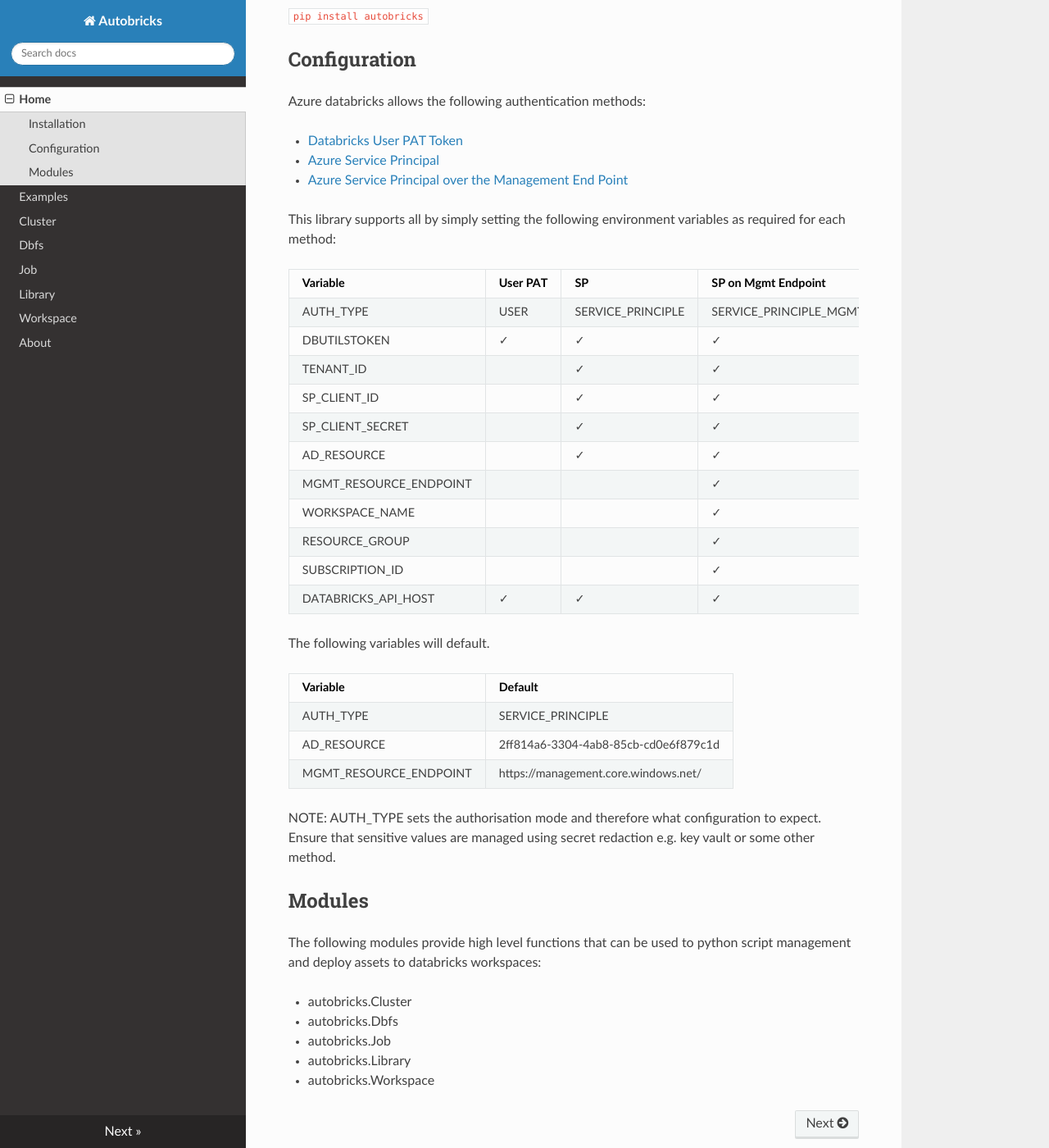
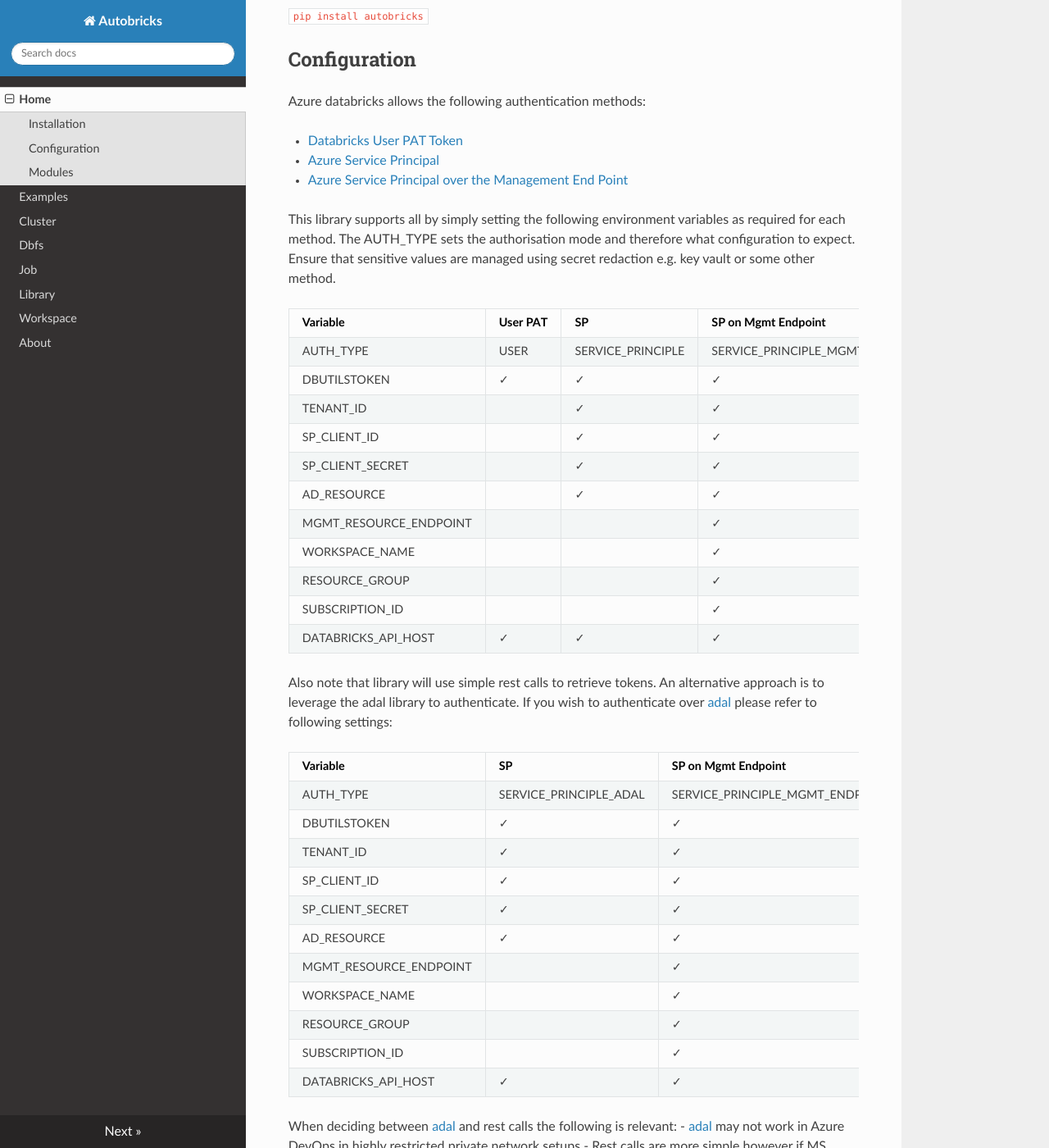
Before and after one commit to semanticinsight/autobricks, an MkDocs documentation site: the page built from docs/index.md, in a window 1280 px wide and 1400 px high, scrolled down 329 px. Shown: the whole window at 82% size. Built offline with MkDocs 1.6.1, drawn with Linux system fonts in a browser that asks for light colours; nearby versions of some CDN libraries; some of the changed text lies outside the part shown.

Commit message:
feat: extending auth

```diff
--- a/docs/index.md
+++ b/docs/index.md
@@ -16,7 +16,10 @@
 - [Azure Service Principal](https://docs.microsoft.com/en-us/azure/databricks/dev-tools/api/latest/aad/)
 - [Azure Service Principal over the Management End Point](https://docs.microsoft.com/en-us/azure/databricks/dev-tools/api/latest/aad/)
 
-This library supports all by simply setting the following environment variables as required for each method:
+This library supports all by simply setting the following environment variables as required for each method.
+The AUTH_TYPE sets the authorisation mode and therefore what configuration to expect.
+Ensure that sensitive values are managed using secret redaction e.g. key vault or some other method.
+
 
 | Variable              | User PAT | SP                  | SP on Mgmt Endpoint               |
 |-----------------------|----------|---------------------|-----------------------------------|
@@ -32,6 +35,28 @@
 |SUBSCRIPTION_ID        |          |                     | &#10003;                          |
 |DATABRICKS_API_HOST    | &#10003; | &#10003;            | &#10003;                          |
 
+Also note that library will use simple rest calls to retrieve tokens. An alternative approach
+is to leverage the adal library to authenticate. If you wish to authenticate over [adal](https://pypi.org/project/adal/) please
+refer to following settings:
+
+| Variable              | SP                     | SP on Mgmt Endpoint                  |
+|-----------------------|------------------------|--------------------------------------|
+|AUTH_TYPE              | SERVICE_PRINCIPLE_ADAL | SERVICE_PRINCIPLE_MGMT_ENDPOINT_ADAL |
+|DBUTILSTOKEN           | &#10003;               | &#10003;                             |
+|TENANT_ID              | &#10003;               | &#10003;                             |
+|SP_CLIENT_ID           | &#10003;               | &#10003;                             |
+|SP_CLIENT_SECRET       | &#10003;               | &#10003;                             |
+|AD_RESOURCE            | &#10003;               | &#10003;                             |
+|MGMT_RESOURCE_ENDPOINT |                        | &#10003;                             |
+|WORKSPACE_NAME         |                        | &#10003;                             |
+|RESOURCE_GROUP         |                        | &#10003;                             |
+|SUBSCRIPTION_ID        |                        | &#10003;                             |
+|DATABRICKS_API_HOST    | &#10003;               | &#10003;                             |
+
+When deciding between [adal](https://pypi.org/project/adal/) and rest calls the following is relevant:
+- [adal](https://pypi.org/project/adal/) may not work in Azure DevOps in highly restricted private network setups
+- Rest calls are more simple however if MS makes any changes to the API's the [adal](https://pypi.org/project/adal/) isn't there to abstract those changes.
+
 The following variables will default.
 
 | Variable              | Default                              |
```
Also changed, not shown: other parts of docs/index.md (+1 -1 lines), README.md (+32 -7 lines), 3 other files.
